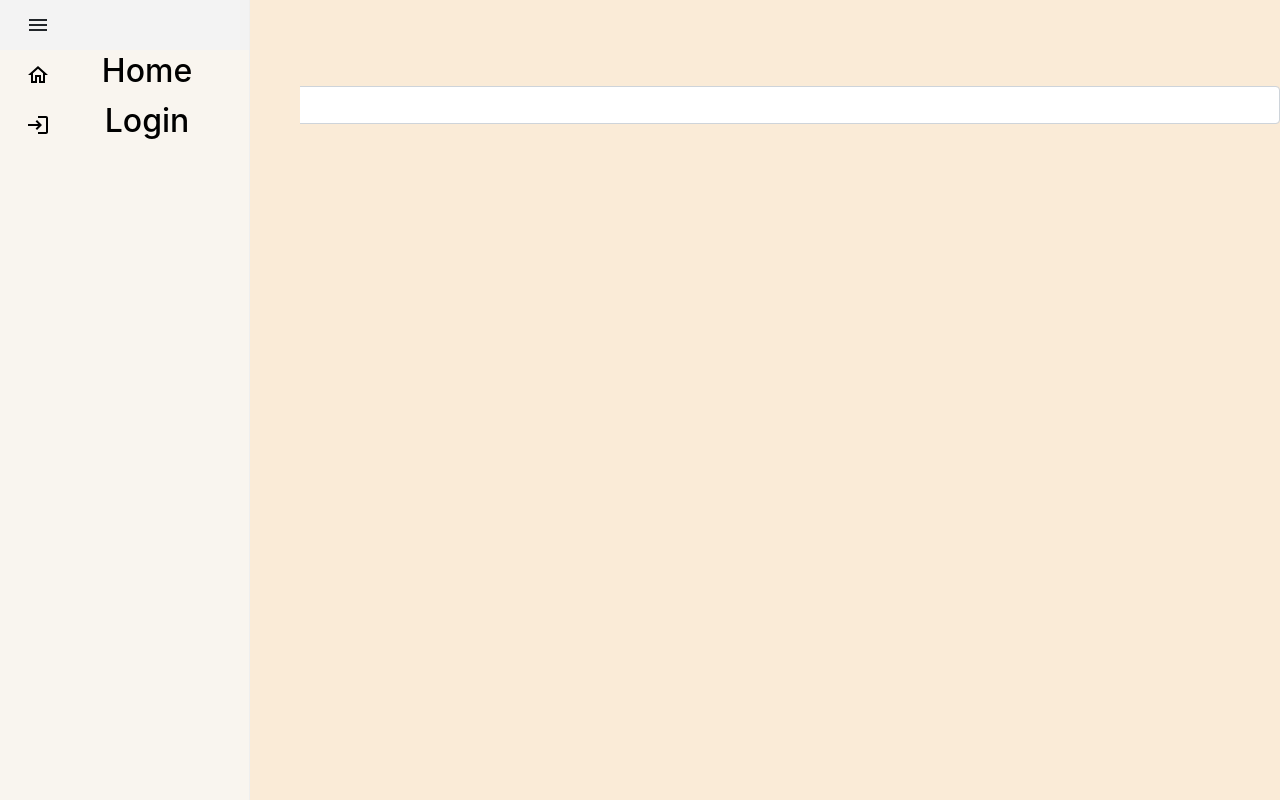
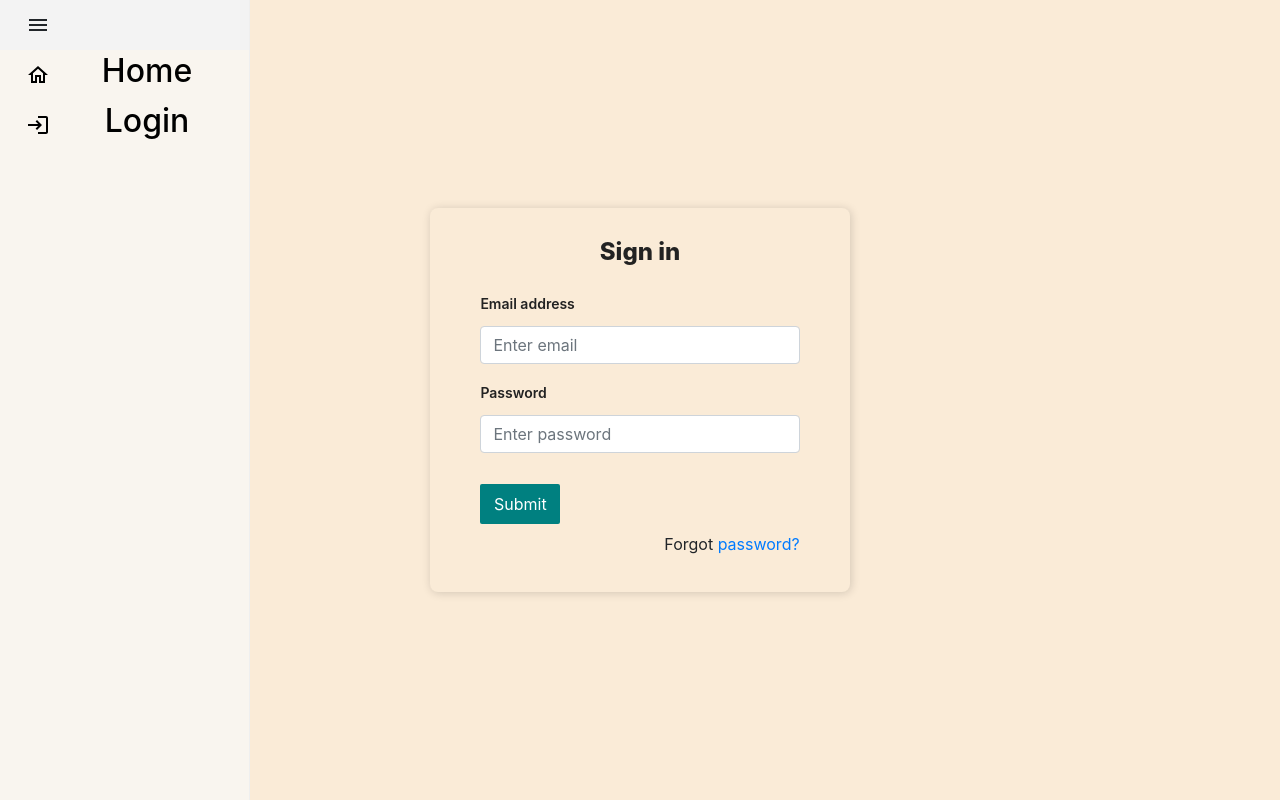
Before and after one commit to FTyumin/todo_project, a React (Create React App) app in the folder frontend/: page /login in a window 1280 px wide. Built offline with nearby package versions, Linux system fonts and the light colour scheme.

Commit message:
Added css

```diff
--- a/frontend/src/css/login.css
+++ b/frontend/src/css/login.css
@@ -3,12 +3,13 @@
     width: 100%;
 }
 
-.loginForm {
+.login {
     width: 100vw;
     height: 100vh;
     display: flex;
     align-items: center;
     justify-content: center;
+
 }
 
 .btn {
@@ -16,3 +17,31 @@
     width: 80px;
     height: 40px;
 }
+
+.Auth-form {
+    width: 420px;
+    box-shadow: rgb(0 0 0 / 16%) 1px 1px 10px;
+    padding-top: 30px;
+    padding-bottom: 20px;
+    border-radius: 8px;
+    background-color: antiquewhite;
+  }
+
+  .Auth-form-content {
+    padding-left: 12%;
+    padding-right: 12%;
+  }
+
+  .Auth-form-title {
+    text-align: center;
+    margin-bottom: 1em;
+    font-size: 24px;
+    color: rgb(34, 34, 34);
+    font-weight: 800;
+  }
+
+  label {
+    font-size: 14px;
+    font-weight: 600;
+    color: rgb(34, 34, 34);
+  }
--- a/frontend/src/pages/login.js
+++ b/frontend/src/pages/login.js
@@ -26,19 +26,36 @@
 
           {/* Sidebar */}
           <SideBar/>
-            <div className="Auth-form-container">
+            <div className="login">
               <form className="Auth-form">
                 <div className="Auth-form-content">
                   <h3 className="Auth-form-title">Sign in</h3>
                   <div className="form-group mt-3">
                     <label>Email address</label>
                     <input
-                    type="email"
-                    className="form-control mt-1"
-                    placeholder="Enter email">
-                    </input>
+                      type="email"
+                      className="form-control mt-1"
+                      placeholder="Enter email"
+                    />
+                  </div>
+                  <div className="form-group mt-3">
+                    <label>Password</label>
+                    <input
+                      type="password"
+                      className="form-control mt-1"
+                      placeholder="Enter password"
+                    />
+                  </div>
+                  <div className="d-grid gap-2 mt-3">
+                    <button type="submit" className="btn btn-primary">
+                      Submit
+                    </button>
+                  </div>
 
-                  </div>
+                  <p className="forgot-password text-right mt-2">
+                    Forgot <a href="#">password?</a>
+                  </p>
+
 
 
 
```
